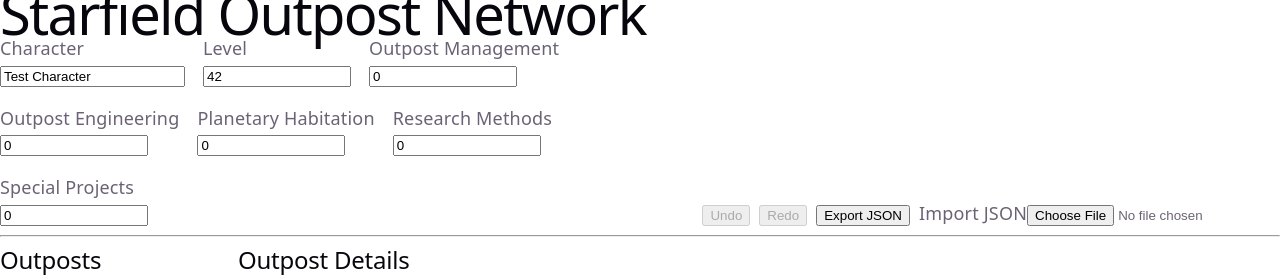
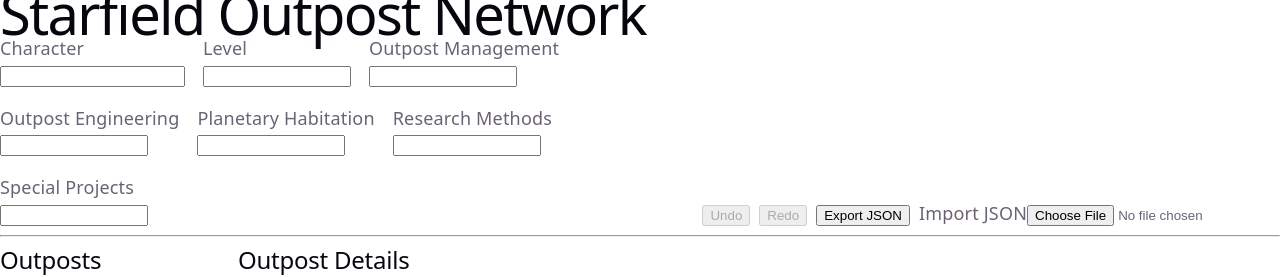
Before and after one commit to gooberpede/starfield-outpost-network, a React (Vite) app: page / in a window 1280 px wide. Shown: the top 277 px of the page. Built offline with nearby package versions, Linux system fonts and the light colour scheme.

Commit message:
feat: make character data optional

```diff
--- a/src/domain/defaults.ts
+++ b/src/domain/defaults.ts
@@ -8,14 +8,14 @@
 
   character: {
     name: '',
-    level: 1,
+    level: null,
 
     skills: {
-      outpostManagement: 0,
-      outpostEngineering: 0,
-      planetaryHabitation: 0,
-      researchMethods: 0,
-      specialProjects: 0,
+      outpostManagement: null,
+      outpostEngineering: null,
+      planetaryHabitation: null,
+      researchMethods: null,
+      specialProjects: null,
     },
   },
 
--- a/src/domain/sampleData.ts
+++ b/src/domain/sampleData.ts
@@ -4,15 +4,15 @@
   schemaVersion: 2,
 
   character: {
-    name: 'Test Character',
-    level: 42,
+    name: '',
+    level: null,
 
     skills: {
-      outpostManagement: 0,
-      outpostEngineering: 0,
-      planetaryHabitation: 0,
-      researchMethods: 0,
-      specialProjects: 0,
+      outpostManagement: null,
+      outpostEngineering: null,
+      planetaryHabitation: null,
+      researchMethods: null,
+      specialProjects: null,
     },
   },
 
--- a/src/domain/validation/registry.ts
+++ b/src/domain/validation/registry.ts
@@ -41,6 +41,10 @@
 import {
   invalidSkillLevelRule,
 } from './rules/invalidSkillLevel'
+
+import {
+  invalidCharacterLevelRule,
+} from './rules/invalidCharacterLevel'
 
 import {
   selfLinkedCargoPadRule,
@@ -88,6 +92,7 @@
   cargoPadSkillLimitRule,
   outpostSkillLimitRule,
   invalidSkillLevelRule,
+  invalidCharacterLevelRule,
   selfLinkedCargoPadRule,
   regularCargoPadCrossSystemRule,
   interstellarCargoHelium3Rule,
--- /dev/null
+++ b/src/domain/validation/rules/invalidCharacterLevel.ts
@@ -0,0 +1,73 @@
+/**
+ * invalidCharacterLevel.ts
+ *
+ * Purpose:
+ *   Detects invalid recorded character levels.
+ *
+ * Architecture:
+ *   Character level is persisted network data and may therefore become invalid
+ *   through malformed imports, hand-edited JSON, or future migration bugs.
+ *
+ *   A null level is valid and means that no character level is currently
+ *   recorded. Any recorded level must be a whole number of at least 1.
+ *
+ *   This is a structural validator because an invalid recorded level makes the
+ *   stored character record itself invalid.
+ *
+ * Change this file when:
+ *   - character-level validity rules change;
+ *   - character-level diagnostics need richer context.
+ */
+
+import type {
+  ValidationIssue,
+  ValidationRule,
+} from '../types'
+
+const RULE_ID =
+  'invalid-character-level'
+
+const MIN_CHARACTER_LEVEL = 1
+
+/**
+ * Reports an issue when a recorded character level is not a positive whole
+ * number. An unrecorded null value is valid and produces no issue.
+ */
+function validateInvalidCharacterLevel(
+  network: Parameters<ValidationRule['validate']>[0],
+): ValidationIssue[] {
+  const level =
+    network.character.level
+
+  if (level === null) {
+    return []
+  }
+
+  if (
+    Number.isInteger(level) &&
+    level >= MIN_CHARACTER_LEVEL
+  ) {
+    return []
+  }
+
+  return [
+    {
+      ruleId: RULE_ID,
+      category: 'structural',
+      severity: 'error',
+      message:
+        `Character level is ${level}, but a recorded character level must be a whole number of at least ${MIN_CHARACTER_LEVEL}.`,
+    },
+  ]
+}
+
+export const invalidCharacterLevelRule:
+  ValidationRule = {
+    id: RULE_ID,
+    name: 'Invalid character level',
+    description:
+      'Flags recorded character levels that are not positive whole numbers.',
+    category: 'structural',
+    defaultSeverity: 'error',
+    validate: validateInvalidCharacterLevel,
+  }
--- a/src/domain/validation/rules/invalidSkillLevel.ts
+++ b/src/domain/validation/rules/invalidSkillLevel.ts
@@ -2,16 +2,18 @@
  * invalidSkillLevel.ts
  *
  * Purpose:
- *   Detects character skill values outside Starfield's valid 0-4 range.
+ *   Detects recorded character skill values outside Starfield's valid 0-4
+ *   range.
  *
  * Architecture:
  *   Character skills are stored as persisted network data and may therefore
  *   become invalid through malformed imports, hand-edited JSON, or future
  *   migration bugs.
  *
- *   This is a structural validator because an out-of-range skill value makes
- *   the stored character record itself invalid, regardless of whether any
- *   gameplay limit is currently exceeded.
+ *   A null skill value is valid and means that no rank is currently recorded.
+ *   This is a structural validator because a recorded out-of-range skill value
+ *   makes the stored character record itself invalid, regardless of whether
+ *   any gameplay limit is currently exceeded.
  *
  * Change this file when:
  *   - the supported skill range changes;
@@ -45,8 +47,8 @@
 } as const
 
 /**
- * Reports one issue for each character skill whose stored level falls outside
- * the valid 0-4 range.
+ * Reports one issue for each recorded character skill whose stored level falls
+ * outside the valid 0-4 range. Unrecorded null values are valid and skipped.
  */
 function validateInvalidSkillLevels(
   network: Parameters<ValidationRule['validate']>[0],
@@ -61,6 +63,10 @@
       network.character.skills[
         skillId as keyof typeof network.character.skills
       ]
+
+    if (level === null) {
+      continue
+    }
 
     if (
       level >= MIN_SKILL_LEVEL &&
@@ -86,7 +92,7 @@
     id: RULE_ID,
     name: 'Invalid skill level',
     description:
-      'Flags character skill levels outside the valid 0-4 range.',
+      'Flags recorded character skill levels outside the valid 0-4 range.',
     category: 'structural',
     defaultSeverity: 'error',
     validate: validateInvalidSkillLevels,
--- a/src/ui/components/CharacterHeader.tsx
+++ b/src/ui/components/CharacterHeader.tsx
@@ -30,10 +30,12 @@
 interface CharacterHeaderProps {
   character: Character
   onNameCommit: (name: string) => void
-  onLevelCommit: (level: number) => void
+  onLevelCommit: (
+    level: number | null,
+  ) => void
   onSkillCommit: (
     skill: keyof Character['skills'],
-    rank: number,
+    rank: number | null,
   ) => void
 }
 
@@ -71,7 +73,11 @@
    * empty field without immediately writing an invalid number to network state.
    */
   const [draftLevel, setDraftLevel] =
-    useState(String(character.level))
+    useState(
+      character.level === null
+        ? ''
+        : String(character.level),
+    )
 
   /**
    * Synchronizes the numeric draft with persisted character state, including
@@ -79,7 +85,9 @@
    */
   useEffect(() => {
     setDraftLevel(
-      String(character.level),
+      character.level === null
+        ? ''
+        : String(character.level),
     )
   }, [
     character.level,
@@ -92,15 +100,29 @@
   const [draftSkills, setDraftSkills] =
     useState<Record<keyof Character['skills'], string>>({
       outpostManagement:
-        String(character.skills.outpostManagement),
+        character.skills.outpostManagement === null
+          ? ''
+          : String(character.skills.outpostManagement),
+
       outpostEngineering:
-        String(character.skills.outpostEngineering),
+        character.skills.outpostEngineering === null
+          ? ''
+          : String(character.skills.outpostEngineering),
+
       planetaryHabitation:
-        String(character.skills.planetaryHabitation),
+        character.skills.planetaryHabitation === null
+          ? ''
+          : String(character.skills.planetaryHabitation),
+
       researchMethods:
-        String(character.skills.researchMethods),
+        character.skills.researchMethods === null
+          ? ''
+          : String(character.skills.researchMethods),
+
       specialProjects:
-        String(character.skills.specialProjects),
+        character.skills.specialProjects === null
+          ? ''
+          : String(character.skills.specialProjects),
     })
 
   /**
@@ -109,15 +131,29 @@
   useEffect(() => {
     setDraftSkills({
       outpostManagement:
-        String(character.skills.outpostManagement),
+        character.skills.outpostManagement === null
+          ? ''
+          : String(character.skills.outpostManagement),
+
       outpostEngineering:
-        String(character.skills.outpostEngineering),
+        character.skills.outpostEngineering === null
+          ? ''
+          : String(character.skills.outpostEngineering),
+
       planetaryHabitation:
-        String(character.skills.planetaryHabitation),
+        character.skills.planetaryHabitation === null
+          ? ''
+          : String(character.skills.planetaryHabitation),
+
       researchMethods:
-        String(character.skills.researchMethods),
+        character.skills.researchMethods === null
+          ? ''
+          : String(character.skills.researchMethods),
+
       specialProjects:
-        String(character.skills.specialProjects),
+        character.skills.specialProjects === null
+          ? ''
+          : String(character.skills.specialProjects),
     })
   }, [
     character.skills.outpostManagement,
@@ -141,10 +177,11 @@
   }
 
   /**
-   * Commits one valid completed skill-rank edit.
+   * Commits one completed skill-rank edit.
    *
-   * Skill ranks must be whole numbers from 0 through 4. Empty or otherwise
-   * invalid drafts revert to the persisted value when the field loses focus.
+   * Blank means that no rank is recorded. Otherwise skill ranks must be whole
+   * numbers from 0 through 4. Invalid nonblank drafts revert to the persisted
+   * value when the field loses focus.
    */
   function commitSkillDraft(
     skill: keyof Character['skills'],
@@ -156,10 +193,12 @@
       character.skills[skill]
 
     if (draftValue.trim() === '') {
-      setDraftSkills((current) => ({
-        ...current,
-        [skill]: String(currentRank),
-      }))
+      if (currentRank !== null) {
+        onSkillCommit(
+          skill,
+          null,
+        )
+      }
 
       return
     }
@@ -184,7 +223,11 @@
 
     setDraftSkills((current) => ({
       ...current,
-      [skill]: String(currentRank),
+
+      [skill]:
+        currentRank === null
+          ? ''
+          : String(currentRank),
     }))
   }
 
@@ -221,8 +264,8 @@
 
           <input
             className="character-header__number"
-            type="number"
-            min="1"
+            type="text"
+            inputMode="numeric"
             value={draftLevel}
             onChange={(event) =>
               setDraftLevel(
@@ -230,6 +273,14 @@
               )
             }
             onBlur={() => {
+              if (draftLevel.trim() === '') {
+                if (character.level !== null) {
+                  onLevelCommit(null)
+                }
+
+                return
+              }
+
               const level =
                 Number(draftLevel)
 
@@ -247,7 +298,9 @@
               }
 
               setDraftLevel(
-                String(character.level),
+                character.level === null
+                  ? ''
+                  : String(character.level),
               )
             }}
           />
@@ -258,9 +311,8 @@
 
           <input
             className="character-header__number"
-            type="number"
-            min="0"
-            max="4"
+            type="text"
+            inputMode="numeric"
             value={
               draftSkills.outpostManagement
             }
@@ -283,9 +335,8 @@
 
           <input
             className="character-header__number"
-            type="number"
-            min="0"
-            max="4"
+            type="text"
+            inputMode="numeric"
             value={
               draftSkills.outpostEngineering
             }
@@ -308,9 +359,8 @@
 
           <input
             className="character-header__number"
-            type="number"
-            min="0"
-            max="4"
+            type="text"
+            inputMode="numeric"
             value={
               draftSkills.planetaryHabitation
             }
@@ -333,9 +383,8 @@
 
           <input
             className="character-header__number"
-            type="number"
-            min="0"
-            max="4"
+            type="text"
+            inputMode="numeric"
             value={
               draftSkills.researchMethods
             }
@@ -358,9 +407,8 @@
 
           <input
             className="character-header__number"
-            type="number"
-            min="0"
-            max="4"
+            type="text"
+            inputMode="numeric"
             value={
               draftSkills.specialProjects
             }
```
Also changed, not shown: src/App.tsx (+31 -18 lines), src/domain/models.ts (+6 -6 lines), src/domain/validation/rules/cargoPadSkillLimit.ts (+16 -4 lines), src/domain/validation/rules/outpostSkillLimit.ts (+15 -4 lines).
